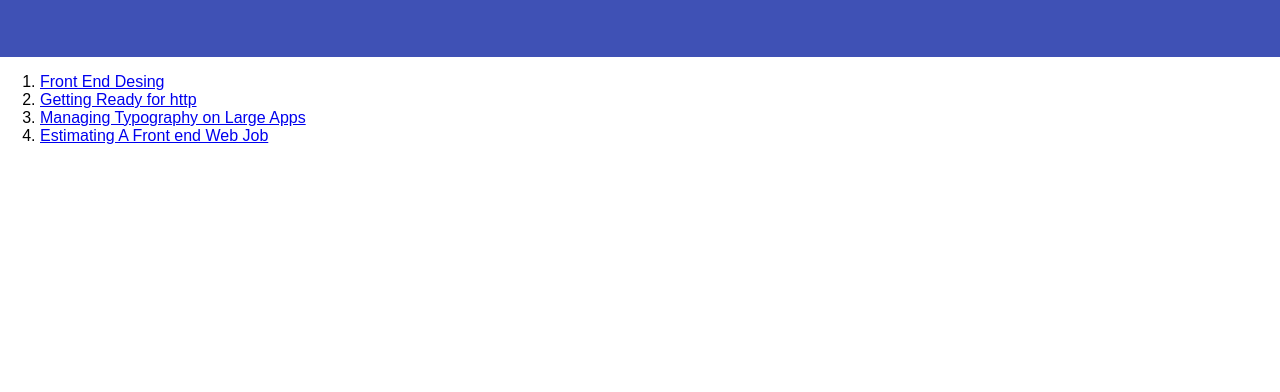
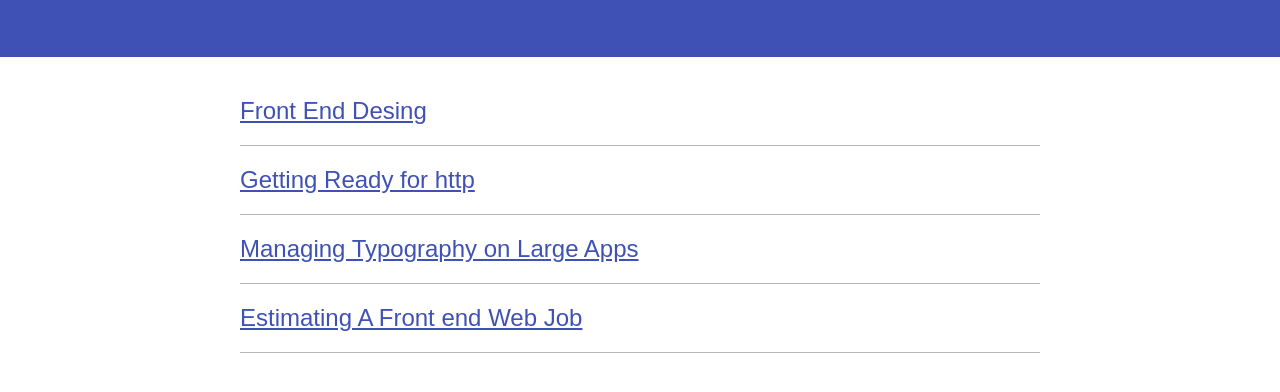
Before and after one commit to bamba44/FrontEnd, a plain HTML site: page index.html in a window 1280 px wide. Shown: the part 86-478 px from the top of the page. Drawn offline with Linux system fonts and the light colour scheme.

Commit message:
css and html

```diff
--- a/index.html
+++ b/index.html
@@ -7,8 +7,15 @@
 	<link rel='stylesheet' href='main.css' />
 </head>
 <body>
-<header class='hero'> <p class='logo'> Front End News! </p> </header>
-<main>
+<header class='hero'>
+	<div class='container'>
+	<p class='logo'> Front End News! </p>
+</div>
+</header>
+
+
+<main class='content'>
+	<div class='container'>
 	<ol class='news'>
 
 		<li class='news-item'>
@@ -25,6 +32,7 @@
 		</li>
 
 	</ol>
+	</div>
 </main>
 </body>
 </html>
--- a/main.css
+++ b/main.css
@@ -7,7 +7,9 @@ h1, h1, h3, h4, h5, h6{
 }
 
 ol{
-
+margin: 0;
+padding: 0;
+list-style-type: none;
 }
 
 p{
@@ -27,9 +29,34 @@ header
 	padding: 40px 0;
 	color: #fff;
 	text-align: center;
+	margin-bottom: 40px;
 }
 .logo{
 	font-size: 20px;
 	text-transform: uppercase;
 	font-weight: bold;
 }
+
+/*......................
+news
+*/
+
+.news-item{
+	border-bottom: 1px solid #b6b6b6;
+	margin-bottom: 20px;
+	padding-bottom: 20px;
+}
+
+.news-link{
+	color:#3f51b5;
+	font-size: 24px;
+}
+
+/*......................
+container
+*/
+
+.container{
+	margin: 0 auto;
+	max-width: 800px;
+}
```
